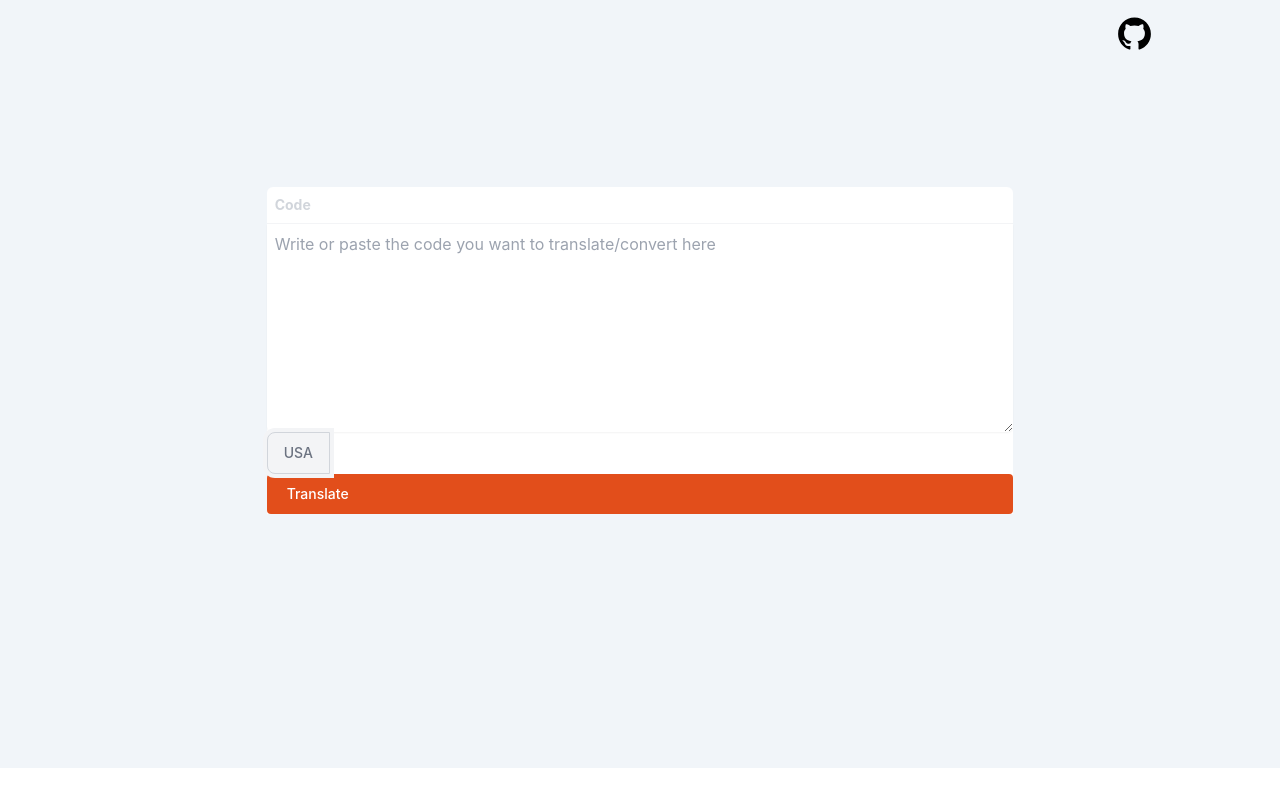
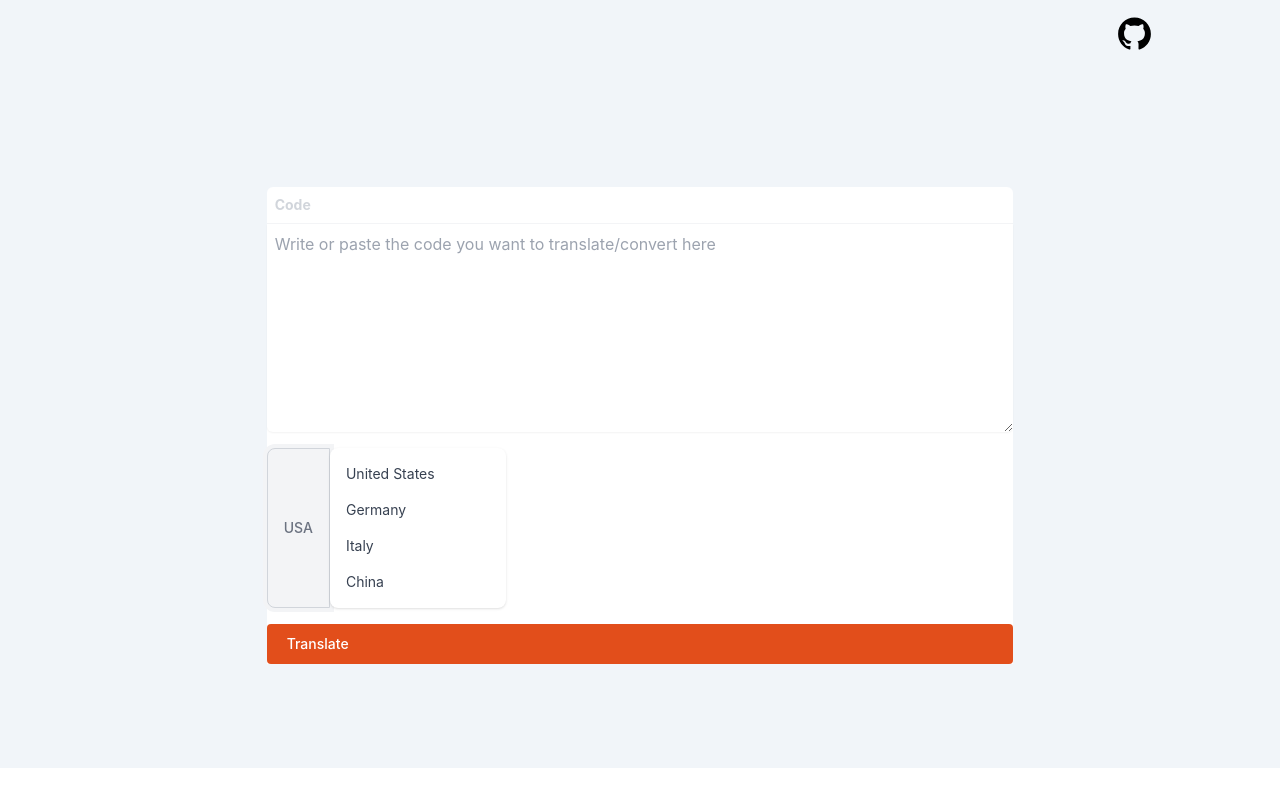
Before and after one commit to francisamidu/trans-code, a React (Vite) app: page / in a window 1280 px wide. Both pictures are taken after a click on the button "USA". Built offline with nearby package versions, Linux system fonts and the light colour scheme; no server answers.

Commit message:
UI updates

```diff
--- a/src/components/Button.tsx
+++ b/src/components/Button.tsx
@@ -2,7 +2,7 @@ import React from 'react';
 
 const Button = () => {
   return (
-    <button className="inline-flex items-center rounded bg-flame px-5 py-2.5 text-center text-sm font-medium text-white outline-none hover:bg-orange-500">
+    <button className="inline-flex items-center rounded bg-flame px-5 py-2.5 text-center text-sm font-medium text-white outline-none transition-colors duration-200 hover:bg-orange-500">
       Translate
     </button>
   );
--- a/src/components/Dropdown.tsx
+++ b/src/components/Dropdown.tsx
@@ -1,20 +1,28 @@
-import React from 'react';
+import React, { useState } from 'react';
 
-const Dropdown = () => {
+function Dropdown() {
+  const [isOpen, setIsOpen] = useState(false);
+
+  const handleDropdownToggle = () => {
+    setIsOpen(!isOpen);
+  };
+
   return (
-    <>
-      <div className="flex">
+    <div className="my-4 flex">
       <button
         id="states-button"
         data-dropdown-toggle="dropdown-states"
         className="z-10 inline-flex flex-shrink-0 items-center rounded-l-lg border border-gray-300 bg-gray-100 py-2.5 px-4 text-center text-sm font-medium text-gray-500 hover:bg-gray-200 focus:outline-none focus:ring-4 focus:ring-gray-100 dark:border-gray-600 dark:bg-gray-700 dark:text-white dark:hover:bg-gray-600 dark:focus:ring-gray-700"
         type="button"
+        onClick={handleDropdownToggle}
       >
         USA
       </button>
       <div
         id="dropdown-states"
-          className="z-10 hidden w-44 divide-y divide-gray-100 rounded-lg bg-white shadow dark:bg-gray-700"
+        className={`z-10 ${
+          isOpen ? '' : 'hidden'
+        } w-44 divide-y divide-gray-100 rounded-lg bg-white shadow dark:bg-gray-700`}
       >
         <ul
           className="py-2 text-sm text-gray-700 dark:text-gray-200"
@@ -55,8 +63,7 @@ const Dropdown = () => {
         </ul>
       </div>
     </div>
-    </>
   );
-};
+}
 
 export default Dropdown;
```
Lines whose indentation alone changed are shown as unchanged.
